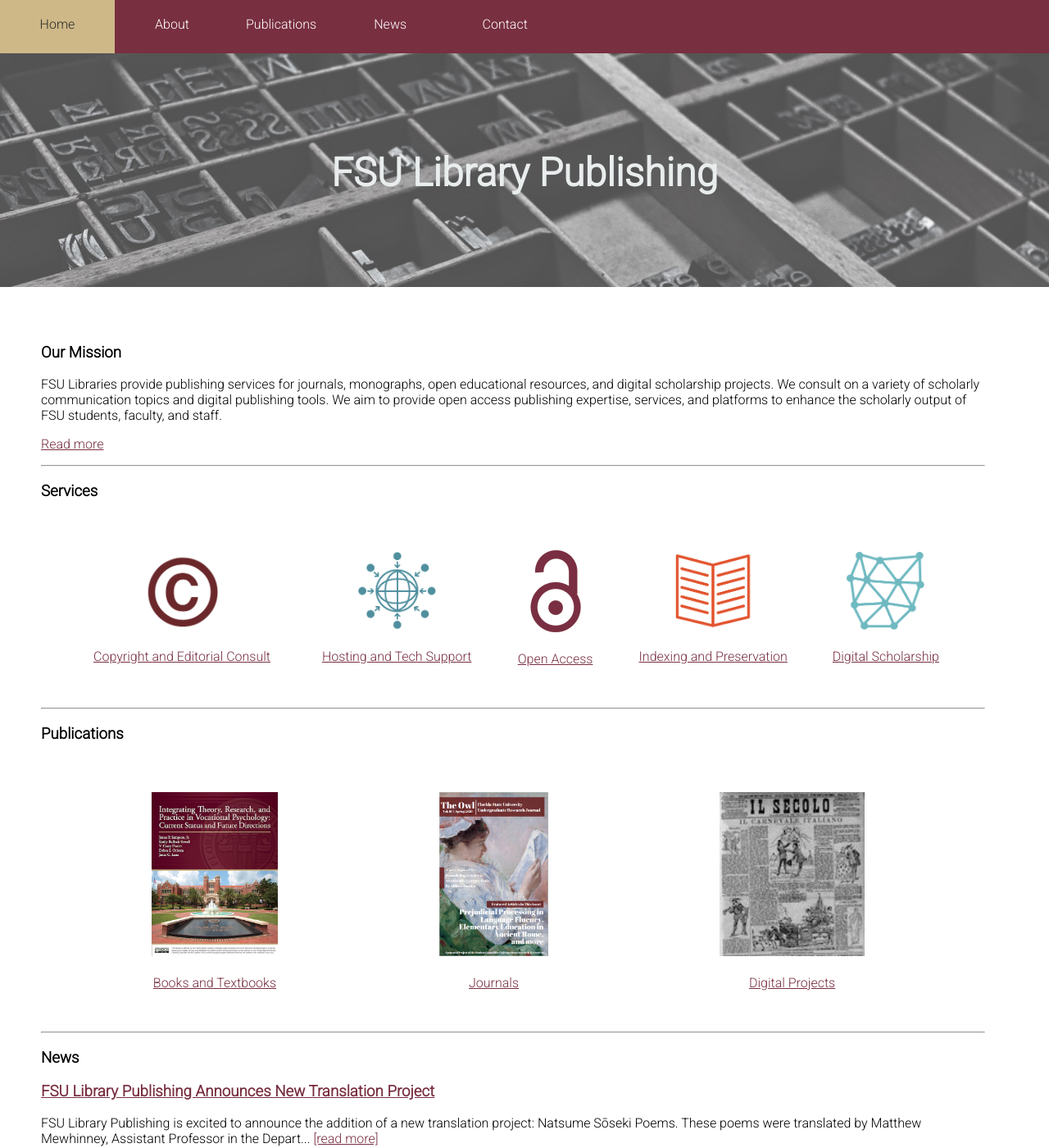
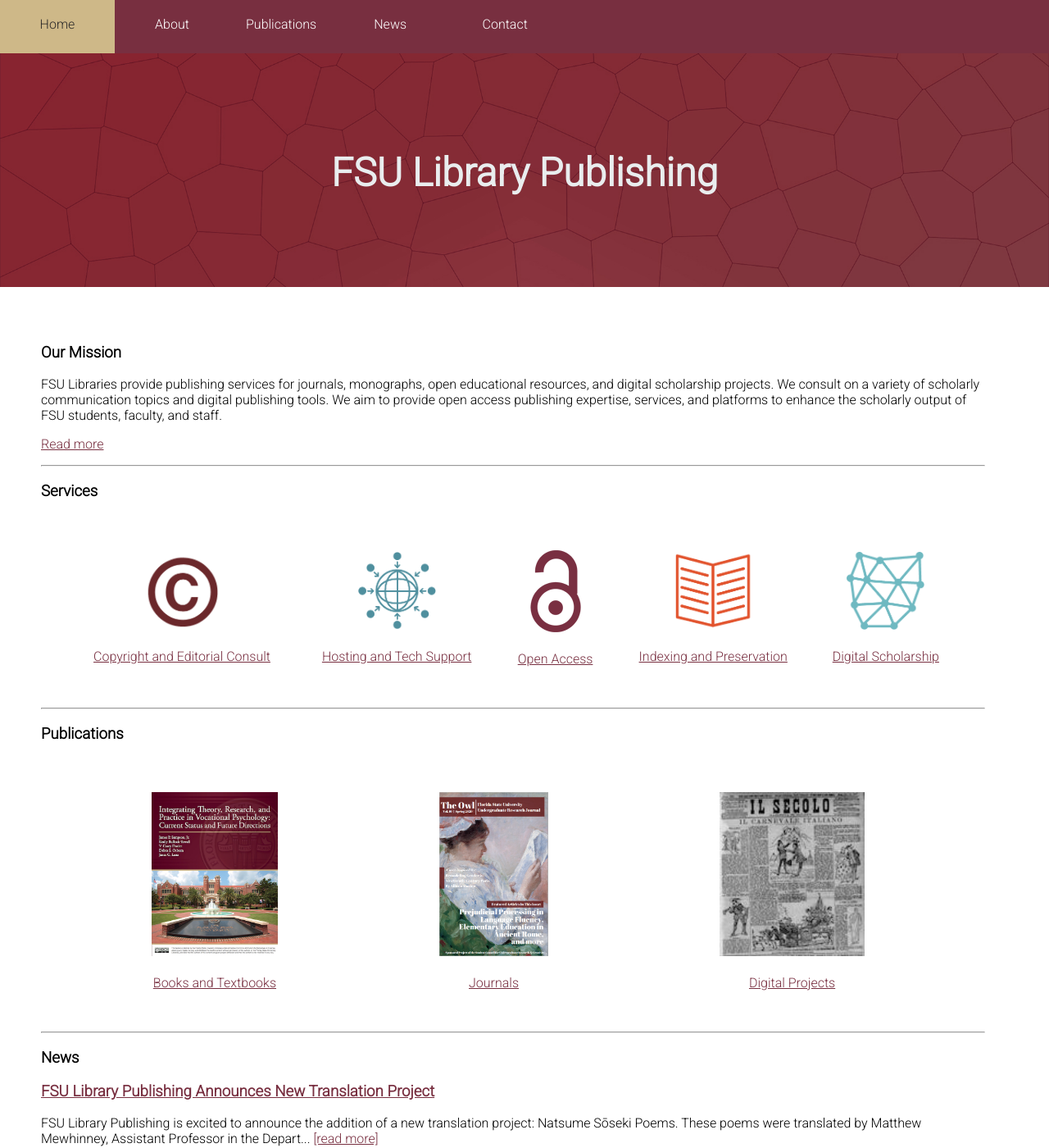
Before and after one commit to fsulibpub/fsulibpub.github.io, a Jekyll site: the page built from index.md, in a window 1280 px wide and 1400 px high. Shown: the whole window at 82% size. Built offline with Jekyll 4.4.1, drawn with Linux system fonts in a browser that asks for light colours.

Commit message:
temp header

```diff
--- a/assets/css/custom.css
+++ b/assets/css/custom.css
@@ -8,7 +8,7 @@ header {
   height: 50px;
   text-align: center;
   background-color: #FFB8A2;
-  background: url(/fsuLibPub/assets/images/header.jpg) no-repeat center top fixed;
+  background: url(/fsuLibPub/assets/images/webHeader.jpg) no-repeat center top fixed;
   background-size: cover;
 }
 
```
